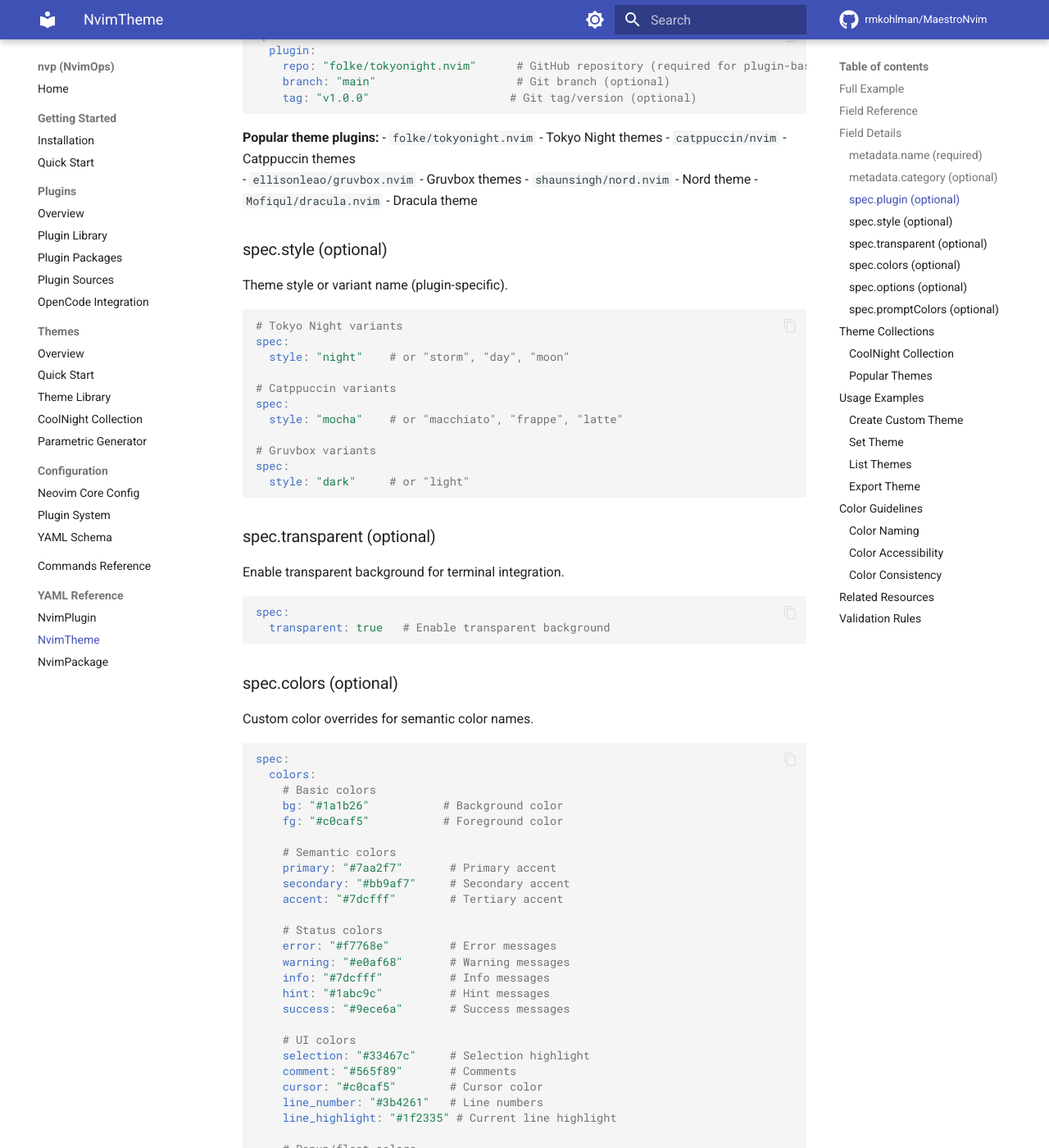
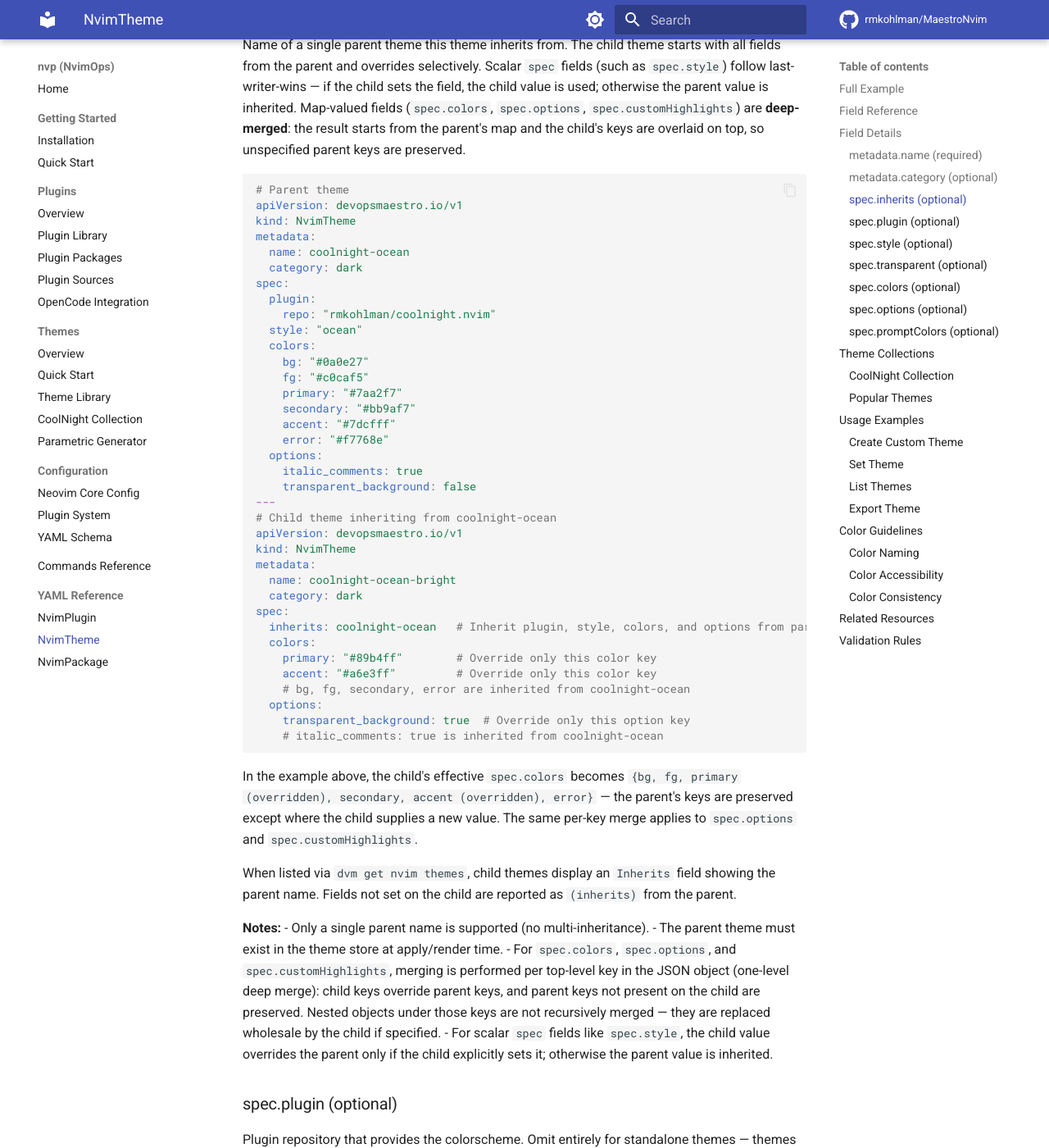
Before and after one commit to rmkohlman/MaestroNvim, an MkDocs documentation site: the page built from docs/reference/nvim-theme.md, in a window 1280 px wide and 1400 px high, scrolled down 2573 px. Shown: the whole window at 82% size. Built offline with MkDocs 1.6.1 and Material for MkDocs 9.7.7, drawn with Linux system fonts in a browser that asks for light colours; comment, search, counter and statistics services are not loaded; some of the changed text lies outside the part shown.

Commit message:
docs: document spec.inherits field on NvimTheme reference page
Resolves rmkohlman/devopsmaestro#429

````diff
--- a/docs/reference/nvim-theme.md
+++ b/docs/reference/nvim-theme.md
@@ -58,6 +58,7 @@ spec:
 | `metadata.description` | string | ❌ | Theme description |
 | `metadata.author` | string | ❌ | Theme author |
 | `metadata.category` | string | ❌ | Theme category (dark/light/both) |
+| `spec.inherits` | string | ❌ | Single parent theme name to inherit from (child fields override parent) |
 | `spec.plugin` | object | ❌ | Plugin repository information (omit for standalone themes) |
 | `spec.plugin.repo` | string | ❌ | GitHub repository (required for plugin-based themes) |
 | `spec.plugin.branch` | string | ❌ | Git branch |
@@ -86,6 +87,58 @@ Theme category for organization and filtering.
 - `light` - Light theme
 - `both` - Theme with both variants
 - `monochrome` - Black and white theme
+
+### spec.inherits (optional)
+Name of a single parent theme this theme inherits from. The child theme starts with all fields from the parent and overrides selectively. Scalar `spec` fields (such as `spec.style`) follow last-writer-wins — if the child sets the field, the child value is used; otherwise the parent value is inherited. Map-valued fields (`spec.colors`, `spec.options`, `spec.customHighlights`) are **deep-merged**: the result starts from the parent's map and the child's keys are overlaid on top, so unspecified parent keys are preserved.
+
+```yaml
+# Parent theme
+apiVersion: devopsmaestro.io/v1
+kind: NvimTheme
+metadata:
+  name: coolnight-ocean
+  category: dark
+spec:
+  plugin:
+    repo: "rmkohlman/coolnight.nvim"
+  style: "ocean"
+  colors:
+    bg: "#0a0e27"
+    fg: "#c0caf5"
+    primary: "#7aa2f7"
+    secondary: "#bb9af7"
+    accent: "#7dcfff"
+    error: "#f7768e"
+  options:
+    italic_comments: true
+    transparent_background: false
+---
+# Child theme inheriting from coolnight-ocean
+apiVersion: devopsmaestro.io/v1
+kind: NvimTheme
+metadata:
+  name: coolnight-ocean-bright
+  category: dark
+spec:
+  inherits: coolnight-ocean   # Inherit plugin, style, colors, and options from parent
+  colors:
+    primary: "#89b4ff"        # Override only this color key
+    accent: "#a6e3ff"         # Override only this color key
+    # bg, fg, secondary, error are inherited from coolnight-ocean
+  options:
+    transparent_background: true  # Override only this option key
+    # italic_comments: true is inherited from coolnight-ocean
+```
+
+In the example above, the child's effective `spec.colors` becomes `{bg, fg, primary (overridden), secondary, accent (overridden), error}` — the parent's keys are preserved except where the child supplies a new value. The same per-key merge applies to `spec.options` and `spec.customHighlights`.
+
+When listed via `dvm get nvim themes`, child themes display an `Inherits` field showing the parent name. Fields not set on the child are reported as `(inherits)` from the parent.
+
+**Notes:**
+- Only a single parent name is supported (no multi-inheritance).
+- The parent theme must exist in the theme store at apply/render time.
+- For `spec.colors`, `spec.options`, and `spec.customHighlights`, merging is performed per top-level key in the JSON object (one-level deep merge): child keys override parent keys, and parent keys not present on the child are preserved. Nested objects under those keys are not recursively merged — they are replaced wholesale by the child if specified.
+- For scalar `spec` fields like `spec.style`, the child value overrides the parent only if the child explicitly sets it; otherwise the parent value is inherited.
 
 ### spec.plugin (optional)
 Plugin repository that provides the colorscheme. Omit entirely for standalone themes — themes without a plugin repo apply colors directly via `vim.api.nvim_set_hl()`.
````
Also changed, not shown: CHANGELOG.md (+6 -0 lines), docs/changelog.md (+6 -0 lines).
